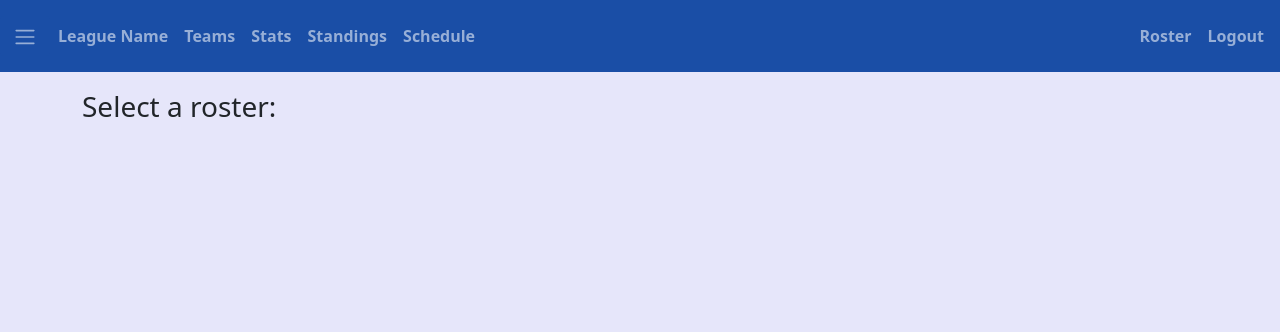
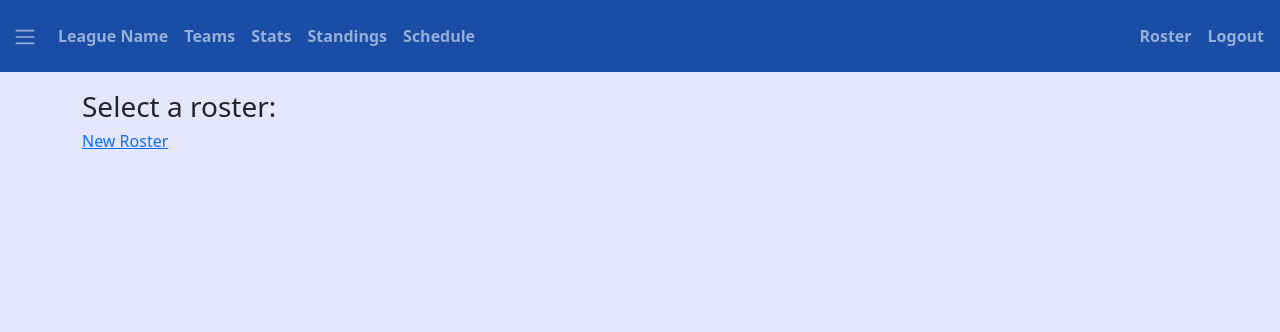
Before and after one commit to ColeB2/SportSite, a Django app: page /roster/ in a window 1280 px wide. Shown: the top 332 px of the page. Run offline with Django 3.2, Linux system fonts and the light colour scheme; the visitor is signed in with stand-in values (Sample User, id 1); data that the repository does not hold is empty.

Commit message:
Added/working on roster object create screen

```diff
--- a/sports_site/user/templates/user/roster_edit_create.html
+++ b/sports_site/user/templates/user/roster_edit_create.html
@@ -8,6 +8,8 @@
         <h6>{{player}}</h6>
         {% endfor %}
         <br>
+
+        {% if roster.team.team.owner == user %}
         <div class="row">
             <div class="col">
                 <h2>Add Player(s)</h2><br>
@@ -24,9 +26,11 @@
                     {% endfor %}
 
                     <input type="submit" value="Submit Roster">
+                    <br><br>
                 </form>
             </div>
         </div>
+        {% endif %}
 
 
 
--- a/sports_site/user/templates/user/roster_edit_remove.html
+++ b/sports_site/user/templates/user/roster_edit_remove.html
@@ -9,6 +9,7 @@
         {% endfor %}
         <br>
 
+        {% if roster.team.team.owner == user %}
         <h2>Remove Players</h2><br>
         <legend><small>Select Players you want to remove from the roster.</small></legend>
         <form method="post">
@@ -22,6 +23,7 @@
             <input type="submit" name="remove_and_continue" value="Remove and Continue" class="btn btn-danger">
             <br><br>
         </form>
+        {% endif %}
     </div>
 </div>
 
--- a/sports_site/user/templates/user/roster_select.html
+++ b/sports_site/user/templates/user/roster_select.html
@@ -8,6 +8,10 @@
             <a href="{% url 'roster-view' roster.team.team.name roster.team.season.season.year roster.pk %}">{{roster}}</a>
         </h4>
         {% endfor %}
+
+        <h6>
+            <a href="{% url 'roster-create' user %}">New Roster</a>
+        </h6>
     </div>
 </div>
 
--- a/sports_site/user/templates/user/roster_view.html
+++ b/sports_site/user/templates/user/roster_view.html
@@ -11,9 +11,13 @@
         {% endfor %}
 
         <br>
+        {% if roster.team.team.owner == user %}
         <h6><a href="{% url 'roster-edit-add' roster.team.team.name roster.team.season.season.year roster.pk %}">Add Existing Players</a></h6>
         <h6><a href="{% url 'roster-edit-create' roster.team.team.name roster.team.season.season.year roster.pk %}">Add New Players</a></h6>
         <h6><a href="{% url 'roster-edit-remove' roster.team.team.name roster.team.season.season.year roster.pk %}">Remove Player</a></h6>
+        {% else %}
+        <h1></h1>
+        {% endif %}
     </div>
 </div>
 
--- a/sports_site/user/urls.py
+++ b/sports_site/user/urls.py
@@ -3,8 +3,9 @@ from . import views
 
 urlpatterns = [
     path('',views.roster_select, name='roster-select'),
-    path('<team>/<int:season>/<int:pk>/', views.roster_view, name='roster-view'),
-    path('<team>/<int:season>/<int:pk>/edit/add/existing', views.roster_edit_add, name='roster-edit-add'),
-    path('<team>/<int:season>/<int:pk>/edit/add/new', views.roster_edit_create, name='roster-edit-create'),
-    path('<team>/<int:season>/<int:pk>/edit/remove', views.roster_edit_remove, name='roster-edit-remove'),
+    path('<team_name>/<int:season>/<int:pk>/', views.roster_view, name='roster-view'),
+    path('<team_name>/<int:season>/<int:pk>/edit/add/existing', views.roster_edit_add, name='roster-edit-add'),
+    path('<team_name>/<int:season>/<int:pk>/edit/add/new', views.roster_edit_create, name='roster-edit-create'),
+    path('<team_name>/<int:season>/<int:pk>/edit/remove', views.roster_edit_remove, name='roster-edit-remove'),
+    path('<team_name>/create/', views.roster_create, name='roster-create')
 ]
--- a/sports_site/user/views.py
+++ b/sports_site/user/views.py
@@ -1,9 +1,10 @@
 from django.contrib.auth.decorators import login_required
 from django.shortcuts import render, redirect
-from .forms import PlayerSelectForm, PlayerCreateForm, PlayerSeasonForm, PlayerDeleteForm
+from .forms import (PlayerSelectForm, PlayerCreateForm, PlayerSeasonForm, PlayerDeleteForm,
+    RosterCreateForm)
 
 from django.forms import formset_factory, modelformset_factory
-from league.models import Roster, PlayerSeason, Player
+from league.models import Roster, PlayerSeason, Player, Team, SeasonStage
 
 
 
@@ -18,8 +19,8 @@ def roster_select(request):
 
 
 @login_required
-def roster_view(request, team, season, pk):
-    roster = Roster.objects.get(team__team__name=team, team__season__season__year=season, pk=pk)
+def roster_view(request, team_name, season, pk):
+    roster = Roster.objects.get(team__team__name=team_name, team__season__season__year=season, pk=pk)
 
     players = roster.playerseason_set.all()
     context = {
@@ -30,9 +31,9 @@ def roster_view(request, team, season, pk):
 
 
 @login_required
-def roster_edit_add(request, team, season, pk):
+def roster_edit_add(request, team_name, season, pk):
     """Creates PlayerSeason object based on existing Player"""
-    roster = Roster.objects.get(team__team__name=team, team__season__season__year=season, pk=pk)
+    roster = Roster.objects.get(team__team__name=team_name, team__season__season__year=season, pk=pk)
     players = roster.playerseason_set.all()
 
     exclude_list = []
@@ -52,7 +53,7 @@ def roster_edit_add(request, team, season, pk):
                     playerseason, created = PlayerSeason.objects.get_or_create(player=data, team=roster, season=roster.team.season)
                     playerseason.save()
 
-            return redirect('roster-view', team=team, season=season, pk=pk)
+            return redirect('roster-view', team=team_name, season=season, pk=pk)
         else:
             print('Something went wrong with formset')
     else:
@@ -67,9 +68,9 @@ def roster_edit_add(request, team, season, pk):
 
 
 @login_required
-def roster_edit_create(request, team, season, pk):
+def roster_edit_create(request, team_name, season, pk):
     """Create New Player Object, and Player Season."""
-    roster = Roster.objects.get(team__team__name=team, team__season__season__year=season, pk=pk)
+    roster = Roster.objects.get(team__team__name=team_name, team__season__season__year=season, pk=pk)
     players = roster.playerseason_set.all()
     PlayerFormset = formset_factory(PlayerSelectForm)
     player_formset = PlayerFormset()
@@ -93,7 +94,7 @@ def roster_edit_create(request, team, season, pk):
                     playerseason, created = PlayerSeason.objects.get_or_create(player=player, team=roster, season=roster.team.season)
                     playerseason.save()
 
-            return redirect('roster-view', team=team, season=season, pk=pk)
+            return redirect('roster-view', team=team_name, season=season, pk=pk)
         else:
             print('Something went wrong with formset')
     else:
@@ -109,9 +110,9 @@ def roster_edit_create(request, team, season, pk):
 
 
 @login_required
-def roster_edit_remove(request, team, season, pk):
+def roster_edit_remove(request, team_name, season, pk):
     """Creates PlayerSeason object based on existing Player"""
-    roster = Roster.objects.get(team__team__name=team, team__season__season__year=season, pk=pk)
+    roster = Roster.objects.get(team__team__name=team_name, team__season__season__year=season, pk=pk)
     players = roster.playerseason_set.all()
 
 
@@ -129,9 +130,9 @@ def roster_edit_remove(request, team, season, pk):
                         data.delete()
 
             if 'remove' in request.POST:
-                return redirect('roster-view', team=team, season=season, pk=pk)
+                return redirect('roster-view', team=team_name, season=season, pk=pk)
             elif 'remove_and_continue' in request.POST:
-                return redirect('roster-edit-remove', team=team, season=season, pk=pk)
+                return redirect('roster-edit-remove', team=team_name, season=season, pk=pk)
         else:
             print('Something went wrong with formset')
     else:
@@ -143,3 +144,29 @@ def roster_edit_remove(request, team, season, pk):
         'formset':formset
         }
     return render(request, 'user/roster_edit_remove.html', context)
+
+
+@login_required
+def roster_create(request, team_name):
+    user_team = Team.objects.get(owner=request.user)
+    rosters = Roster.objects.all().filter(team__team__owner=request.user)
+    seasons = user_team.teamseason_set.all()
+    seasons = SeasonStage.objects.all()
+
+    form = RosterCreateForm(season_queryset=seasons)
+
+    if request.method == 'POST':
+        pass
+        # formset = None
+        # if formset.is_valid():
+        #     roster = Roster(team=team)
+        #     roster.save()
+    else:
+        print('something went wrong')
+
+    context = {
+        "team_name": team_name,
+        "rosters":rosters,
+        "form": form,
+        }
+    return render(request, 'user/roster_new.html', context)
```
Also changed, not shown: sports_site/league/models.py (+7 -1 lines), sports_site/user/forms.py (+9 -4 lines), sports_site/user/templates/user/roster1.html (deleted, +0 -20 lines), sports_site/user/templates/user/roster_edit_add.html (+5 -2 lines), sports_site/user/templates/user/roster_new.html (added, +20 -0 lines), sports_site/user/templates/user/roster_test2.html (deleted, +0 -15 lines), sports_site/league/migrations/0008_leagueadmin.py (added), sports_site/league/migrations/0009_auto_20210427_0657.py (added).
